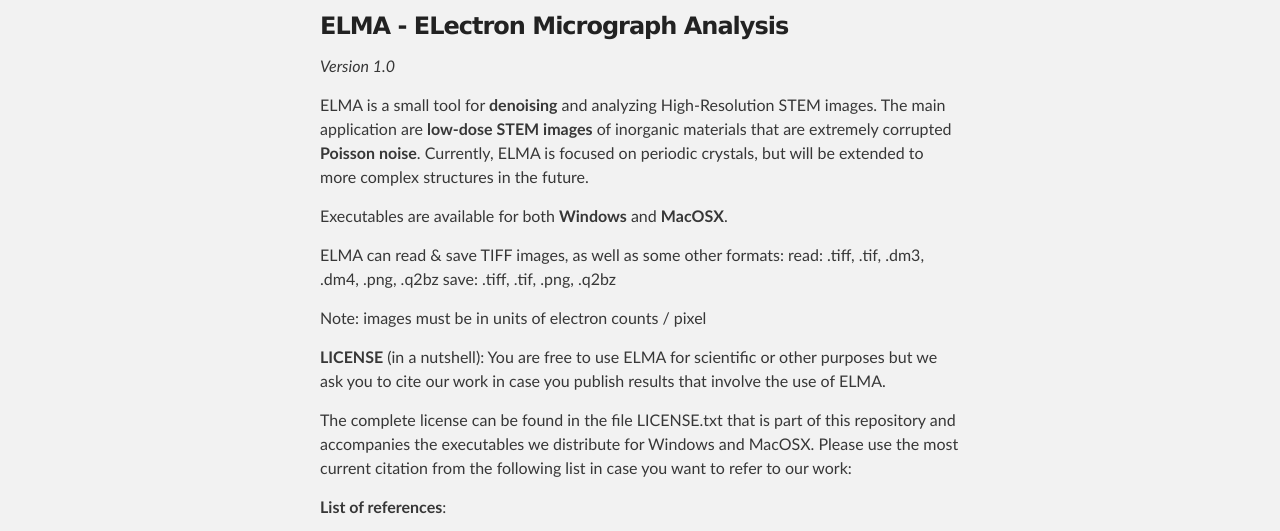
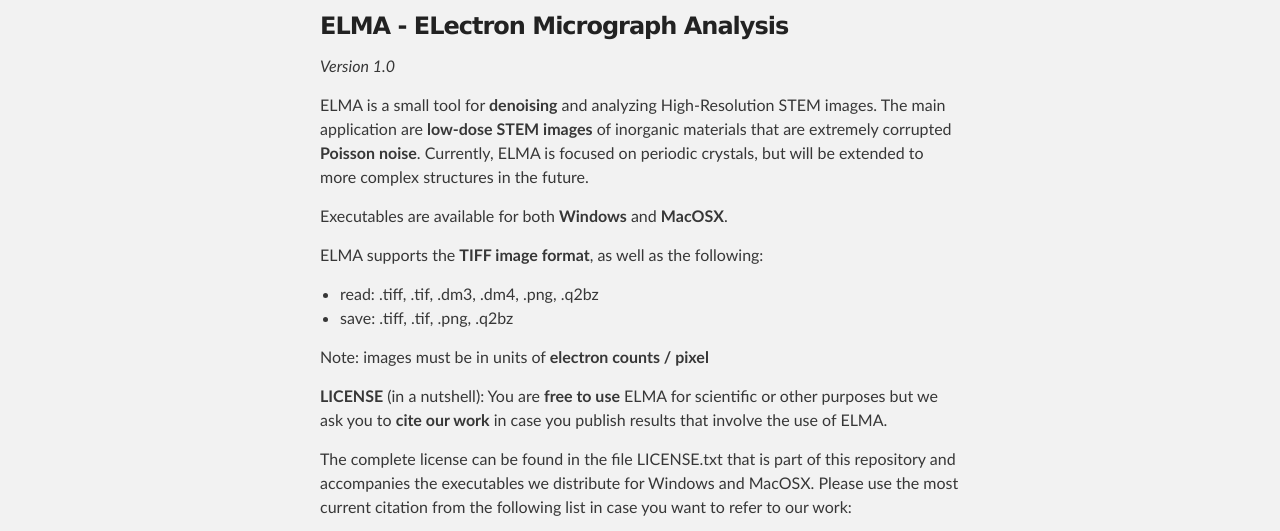
Before and after one commit to nmevenkamp/ELMA, a plain HTML site: page index.html in a window 1280 px wide. Shown: the part 252-783 px from the top of the page. Drawn offline with Linux system fonts and the light colour scheme.

Commit message:
Create gh-pages branch via GitHub

```diff
--- a/index.html
+++ b/index.html
@@ -40,14 +40,17 @@
 
 <p>Executables are available for both <strong>Windows</strong> and <strong>MacOSX</strong>.</p>
 
-<p>ELMA can read &amp; save TIFF images, as well as some other formats:
-read: .tiff, .tif, .dm3, .dm4, .png, .q2bz
-save: .tiff, .tif, .png, .q2bz</p>
+<p>ELMA supports the <strong>TIFF image format</strong>, as well as the following:</p>
 
-<p>Note: images must be in units of electron counts / pixel</p>
+<ul>
+<li>read: .tiff, .tif, .dm3, .dm4, .png, .q2bz</li>
+<li>save: .tiff, .tif, .png, .q2bz</li>
+</ul>
+
+<p>Note: images must be in units of <strong>electron counts / pixel</strong></p>
 
 <p><strong>LICENSE</strong> (in a nutshell):
-You are free to use ELMA for scientific or other purposes but we ask you to cite our work in case you publish results that involve the use of ELMA.</p>
+You are <strong>free to use</strong> ELMA for scientific or other purposes but we ask you to <strong>cite our work</strong> in case you publish results that involve the use of ELMA.</p>
 
 <p>The complete license can be found in the file LICENSE.txt that is part of this repository and accompanies the executables we distribute for Windows and MacOSX. Please use the most current citation from the following list
 in case you want to refer to our work:</p>
```
Also changed, not shown: params.json (+1 -1 lines).
